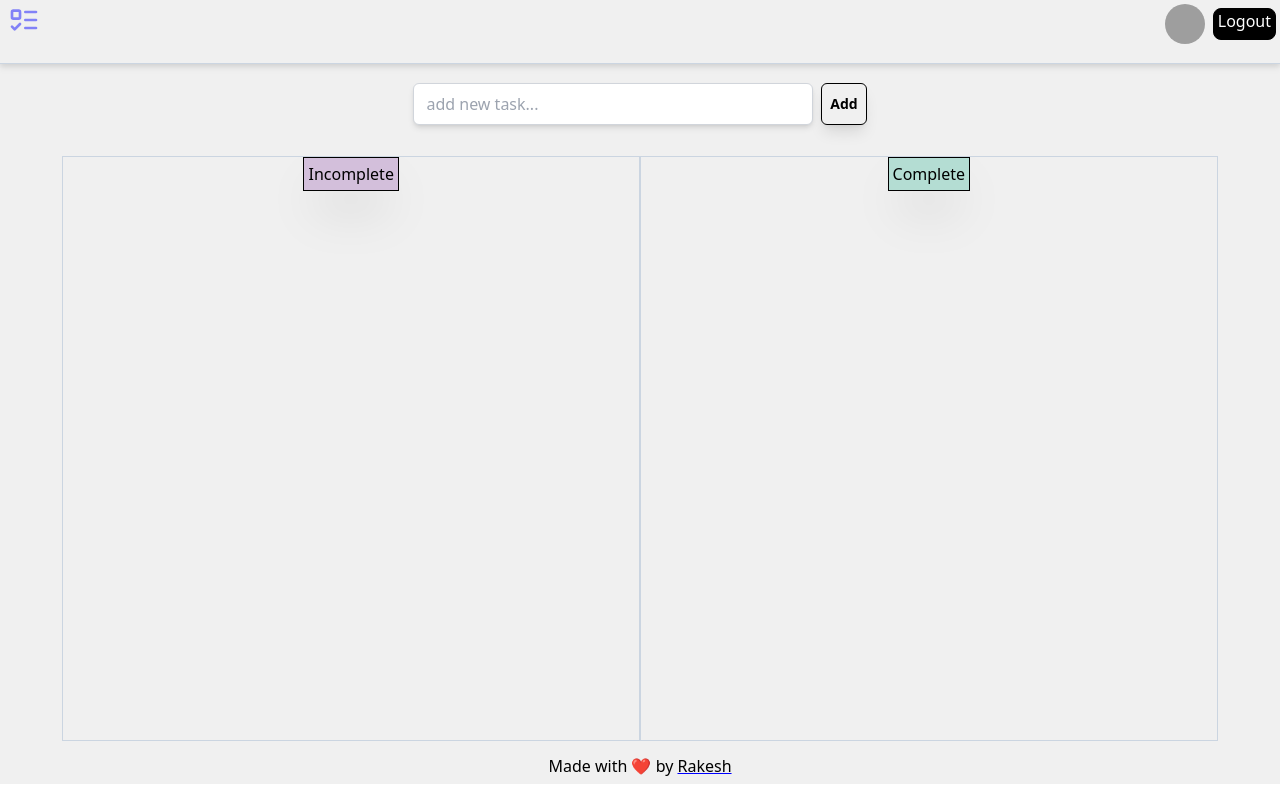
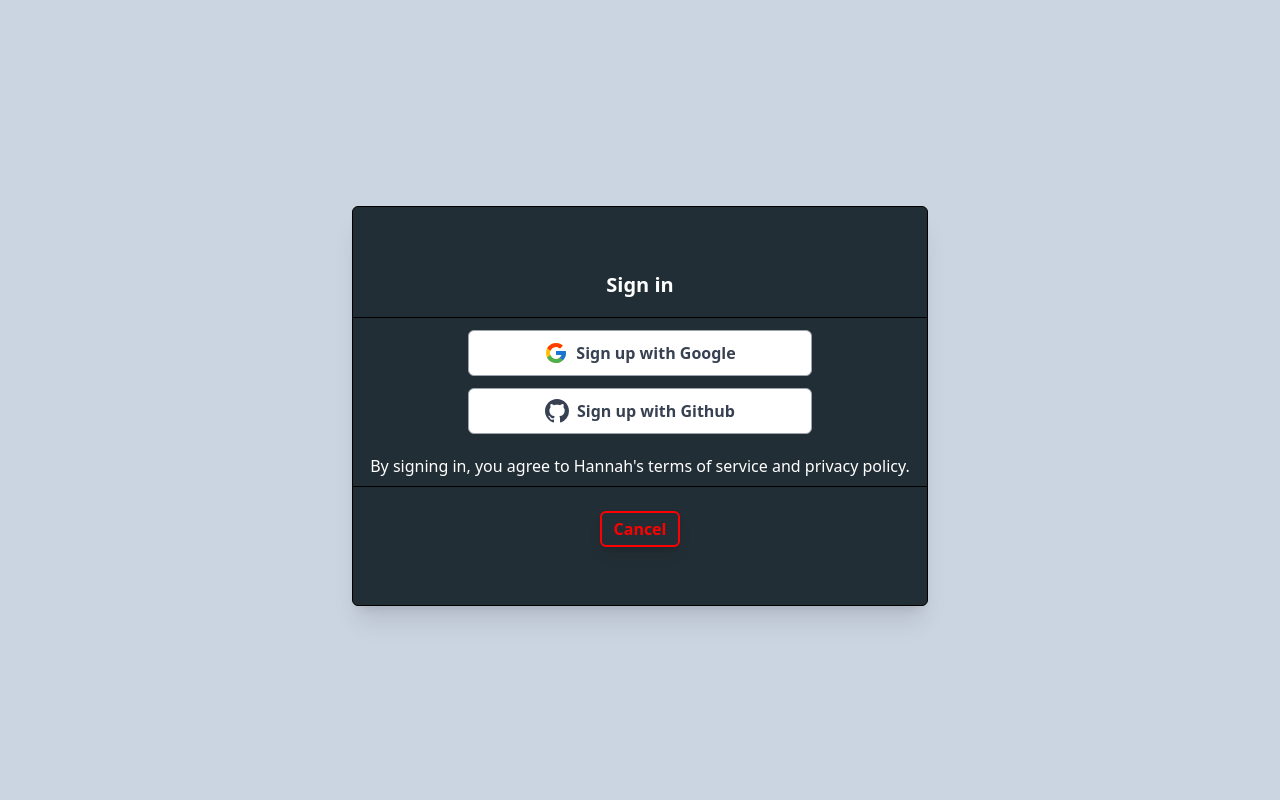
Before and after one commit to rakeshdeka/todo-app, a React (Vite) app: page / in a window 1280 px wide. Built offline with nearby package versions, Linux system fonts and the light colour scheme; grey boxes are pictures that could not be loaded.

Commit message:
style(SignInModel)-design the layout of sign in page

```diff
--- a/src/App.jsx
+++ b/src/App.jsx
@@ -1,4 +1,5 @@
 import HomePage from "./HomePage";
+import SignInModal from "./components/Authentication/SignInModal/SignInModal";
 
 function App() {
 
@@ -6,7 +7,8 @@ function App() {
   return (
     <>
       <div className="App">
-        <HomePage />
+        {/* <HomePage /> */}
+        <SignInModal />
       </div>
     </>
   )
--- a/src/components/Authentication/SignInModal/SignInModal.jsx
+++ b/src/components/Authentication/SignInModal/SignInModal.jsx
@@ -1,8 +1,42 @@
 import React from 'react'
-
+import { FcGoogle } from "react-icons/fc"
+import { BsGithub } from "react-icons/bs"
 const SignInModal = () => {
     return (
-        <div>SignInModal</div>
+        <>
+            <div className='flex justify-center items-center w-full h-[100vh] bg-slate-300'>
+                <div className="mt-3 space-y-3 border border-black flex flex-col rounded-md shadow-xl w-[45%] h-[50%] bg-[#222E35] justify-center items-center">
+                    <div className='border-b border-black w-full p-2 '>
+                        <p className='text-center font-bold text-white px-3.5 py-2.5 text-xl'>Sign in</p>
+                    </div>
+
+                    <button
+                        type="button"
+                        className="relative inline-flex  justify-center items-center rounded-md border border-gray-400 bg-white px-3.5 py-2.5 font-semibold text-gray-700  hover:bg-gray-100 hover:text-black focus:bg-gray-100 focus:text-black  w-[60%]"
+                    >
+                        <span className="mr-2 inline-block">
+                            <FcGoogle className="h-6 w-6" />
+                        </span>
+                        Sign up with Google
+                    </button>
+                    <button
+                        type="button"
+                        className="relative inline-flex items-center justify-center rounded-md border border-gray-400 bg-white px-3.5 py-2.5 font-semibold text-gray-700 hover:bg-gray-100 hover:text-black focus:bg-gray-100 focus:text-black focus:outline-none w-[60%]"
+                    >
+                        <span className="mr-2 inline-block">
+                            <BsGithub className="h-6 w-6" />
+                        </span>
+                        Sign up with Github
+                    </button>
+                    <div className='border-b border-black p-2 w-full'>
+                        <p className='text-center text-white font-sm'>By signing in, you agree to Hannah's terms of service and privacy policy.</p>
+                    </div>
+                    <div className=' flex justify-center p-3'>
+                        <button className='border-2 border-[red] p-1 rounded-md shadow-lg text-[red] font-semibold hover:bg-[red] hover:text-[black] w-20'>Cancel</button>
+                    </div>
+                </div>
+            </div>
+        </>
     )
 }
 
```
Also changed, not shown: src/assets/1534129544.svg (added).
